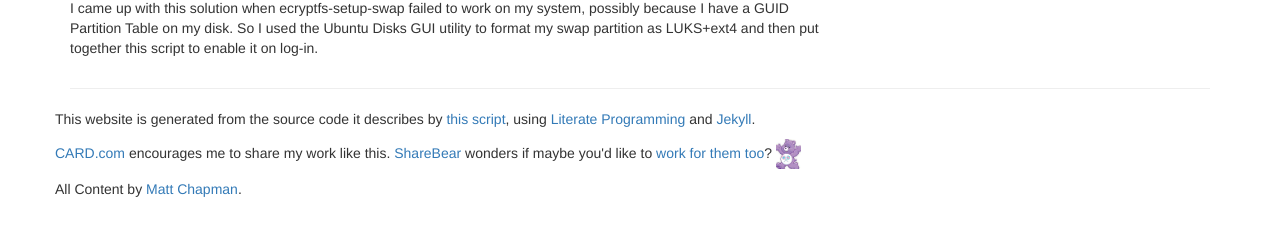
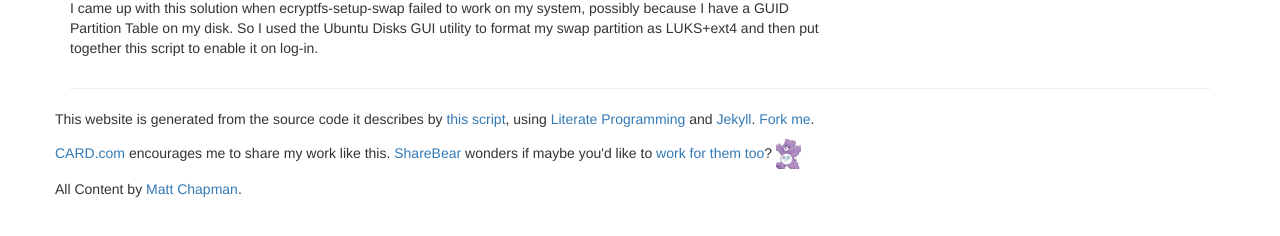
Before and after one commit to matt2000/practical-solutions, a Jekyll site: the page built from index.md, in a window 1280 px wide. Shown: the part 298-534 px from the top of the page. Built offline with Jekyll 4.4.1, drawn with Linux system fonts in a browser that asks for light colours; nearby versions of some CDN libraries.

Commit message:
better links.

```diff
--- a/_includes/footer.html
+++ b/_includes/footer.html
@@ -3,7 +3,7 @@
 <p>This website is generated from the source code it describes by
 <a href="/practical-solutions/2014/08/26/make-md.sh.html">this script</a>,
 using <a href="http://www-cs-faculty.stanford.edu/~uno/lp.html">Literate Programming</a>
-and <a href="http://jekyllrb.com/">Jekyll</a>.</p>
+and <a href="http://jekyllrb.com/">Jekyll</a>. <a href="https://github.com/matt2000/practical-solutions">Fork me</a>.</p>
 
 <p><a href="https://www.card.com">CARD.com</a> encourages me to share my work
 like this. <a href="https://www.card.com/care-bears?option=4">ShareBear</a> wonders if maybe you'd like to
@@ -11,7 +11,7 @@ like this. <a href="https://www.card.com/care-bears?option=4">ShareBear</a> wond
 <img src="{{site.url}}/assets/sharebear.png"/>
 </p>
 
-<p>All Content by <a href="http://github.com/matt2000">Matt Chapman</a>.
+<p>All Content by <a href="http://mattchapman.ninja">Matt Chapman</a>.
 <!--
 I need to add licensing info here. Hopefully it will look like this:
 Unless otherwise stated, all code published in this blog may be used and shared
```
